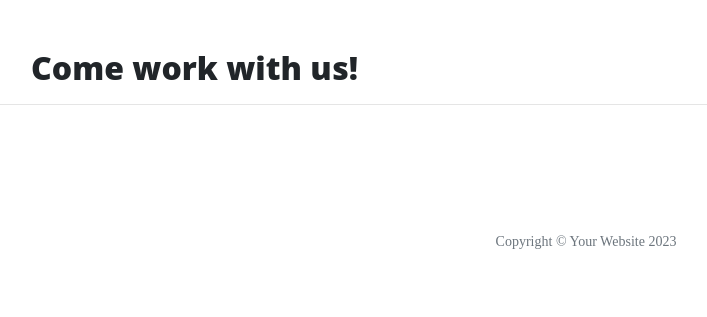
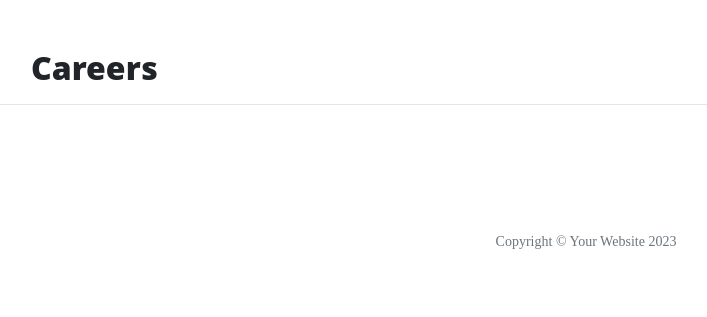
Before and after one commit to slbabin/thorin-flask-app, a Flask app: page /careers in a window 1280 px wide. Shown: the part 629-946 px from the top of the page, without its empty margins (54-761 px from the left). Run offline with Flask 3, Linux system fonts and the light colour scheme; some libraries are stand-ins or nearby versions.

Commit message:
Add titles

```diff
--- a/run.py
+++ b/run.py
@@ -15,11 +15,11 @@ def about():
 
 @app.route("/contact")
 def contact():
-    return render_template("contact.html")
+    return render_template("contact.html", page_title="Contact")
 
 @app.route("/careers")
 def careers():
-    return render_template("careers.html")
+    return render_template("careers.html", page_title="Careers")
 
 if __name__ =="__main__":
 
--- a/templates/about.html
+++ b/templates/about.html
@@ -1,6 +1,6 @@
 {% extends "base.html" %}
 {% block content %}
-<h2>About page</h2>
+<h2>{{page_title}}</h2>
 
 <p>The thirteen Dwarves who famously travelled into the east of Middle-earth under the leadership of Thorin Oakenshield
     to seek revenge against Smaug and the recovery of Erebor. Thorin's company were Balin, Dwalin, Fíli, Kíli, Dori,
--- a/templates/careers.html
+++ b/templates/careers.html
@@ -1,4 +1,4 @@
 {% extends "base.html" %}
 {% block content %}
-    <h2>Come work with us!</h2>
+    <h2>{{page_title}}</h2>
 {% endblock %}
--- a/templates/contact.html
+++ b/templates/contact.html
@@ -1,4 +1,4 @@
 {% extends "base.html" %}
 {% block content %}
-    <h2>Contact us</h2>
+    <h2>{{page_title}}</h2>
 {% endblock %}
```
